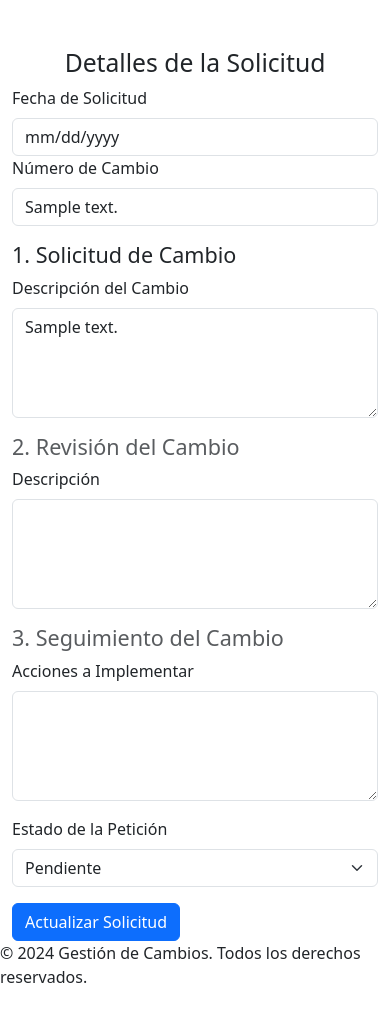
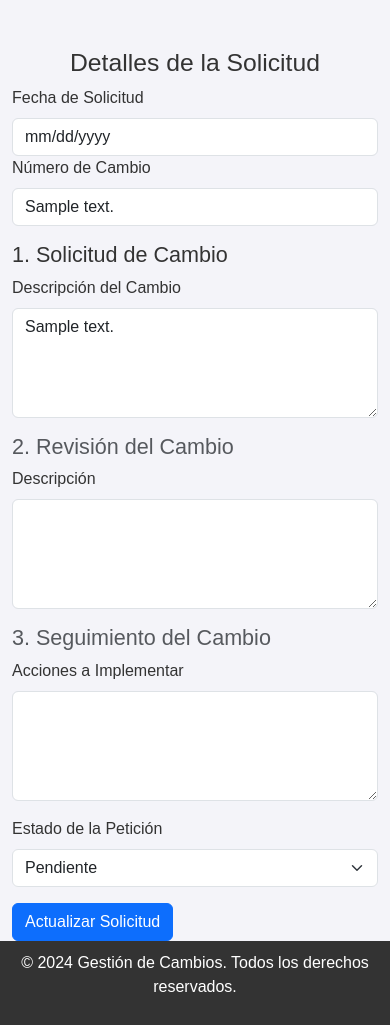
Before and after one commit to Elkinnn/Formulario_Gestion_Cambios, a PHP site: page /ver_detalles.php?id=1 in a window 390 px wide. Before the commit the page ends 983 px from the top, so only its background shows below. Run offline with PHP 8.4, Linux system fonts and the light colour scheme; tables that the repository leaves empty or names only in its code hold one stand-in row (values such as "Sample post"); data that the repository does not hold is empty.

Commit message:
Se creo el archivo ver_detalles.css para dar estilos a ver_detalles.php.

```diff
--- a/backend/get_Peticion.php
+++ b/backend/get_Peticion.php
@@ -5,8 +5,6 @@ require_once('./config/config.php');
 // Obtener el ID de la solicitud desde la URL
 $id = $_GET['id'];
 
-// Consultar la solicitud en la base de datos
-// Consultar la solicitud en la base de datos
 $query = "SELECT * FROM solicitudes WHERE id = ?";
 $stmt = $conn->prepare($query);
 $stmt->bind_param("i", $id);
--- /dev/null
+++ b/css/ver_detalles.css
@@ -0,0 +1,57 @@
+body {
+    font-family: 'Arial', sans-serif;
+    background-color: #f4f4f9;
+    color: #333;
+    margin: 0;
+    padding: 0;
+    min-height: 100vh;
+    display: flex;
+    flex-direction: column;
+    overflow-x: hidden;
+}
+
+.navbar {
+    box-shadow: 0 4px 6px rgba(0, 0, 0, 0.1);
+}
+
+.hero {
+    display: flex;
+    justify-content: center;
+    align-items: center;
+    text-align: center;
+    min-height: calc(100vh - 70px - 50px);
+    background: linear-gradient(135deg, #4caf50, #2d8cf0);
+    color: white;
+}
+
+.hero h1 {
+    font-size: 3.5rem;
+    margin-bottom: 1rem;
+}
+
+.hero p {
+    font-size: 1.2rem;
+}
+
+footer {
+    background-color: #333;
+    color: white;
+    text-align: center;
+    padding: 15px 0;
+    width: 100%;
+    margin-top: auto;
+}
+
+@media (max-width: 768px) {
+    .hero h1 {
+        font-size: 2.5rem;
+    }
+
+    .hero p {
+        font-size: 1rem;
+    }
+
+    footer {
+        padding: 10px 0;
+    }
+}
--- a/ver_detalles.php
+++ b/ver_detalles.php
@@ -7,6 +7,7 @@
     <title>Detalles de Petición</title>
     <link href="https://cdn.jsdelivr.net/npm/bootstrap@5.3.0/dist/css/bootstrap.min.css" rel="stylesheet">
     <script src="https://code.jquery.com/jquery-3.6.0.min.js"></script>
+    <link href="css/ver_detalles.css" rel="stylesheet">
 </head>
 
 <body>
```
